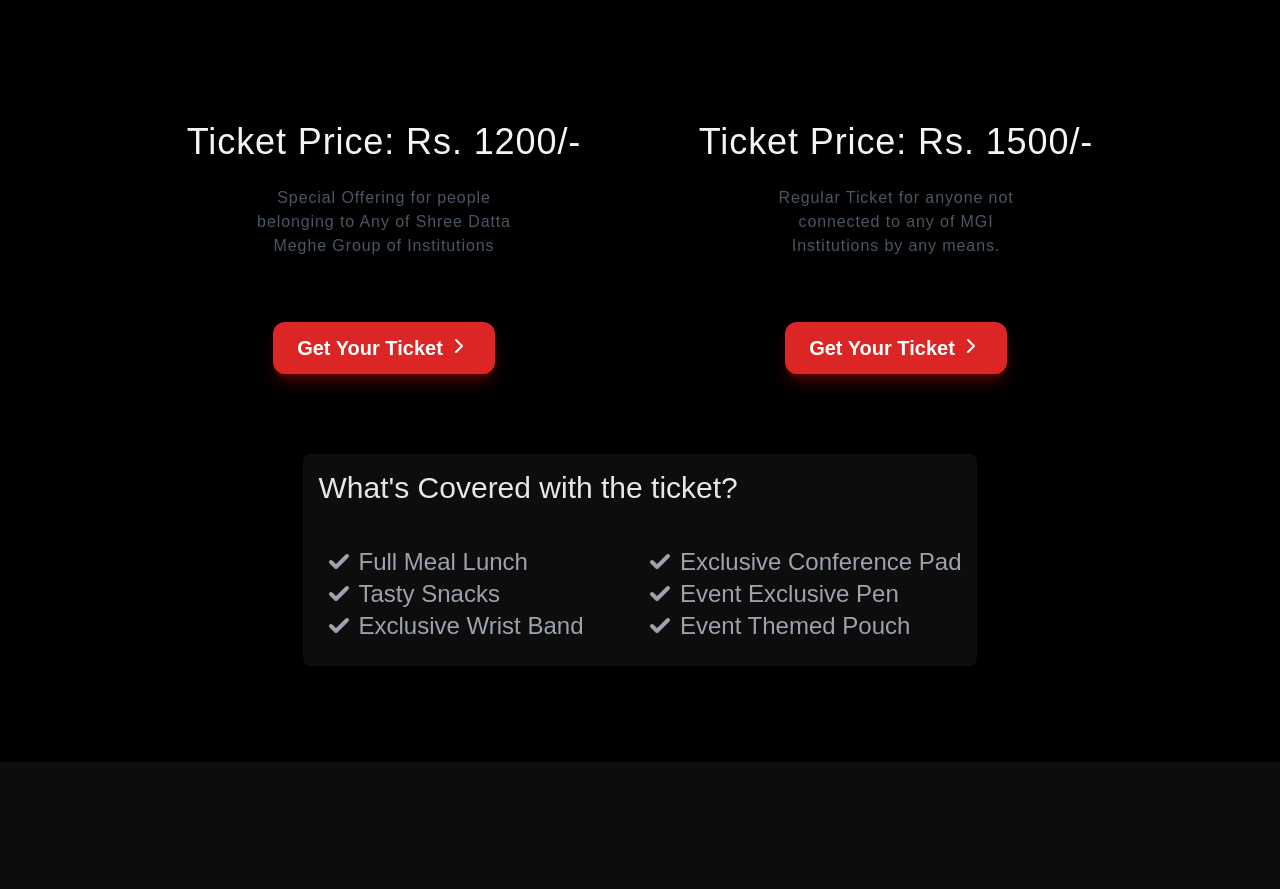
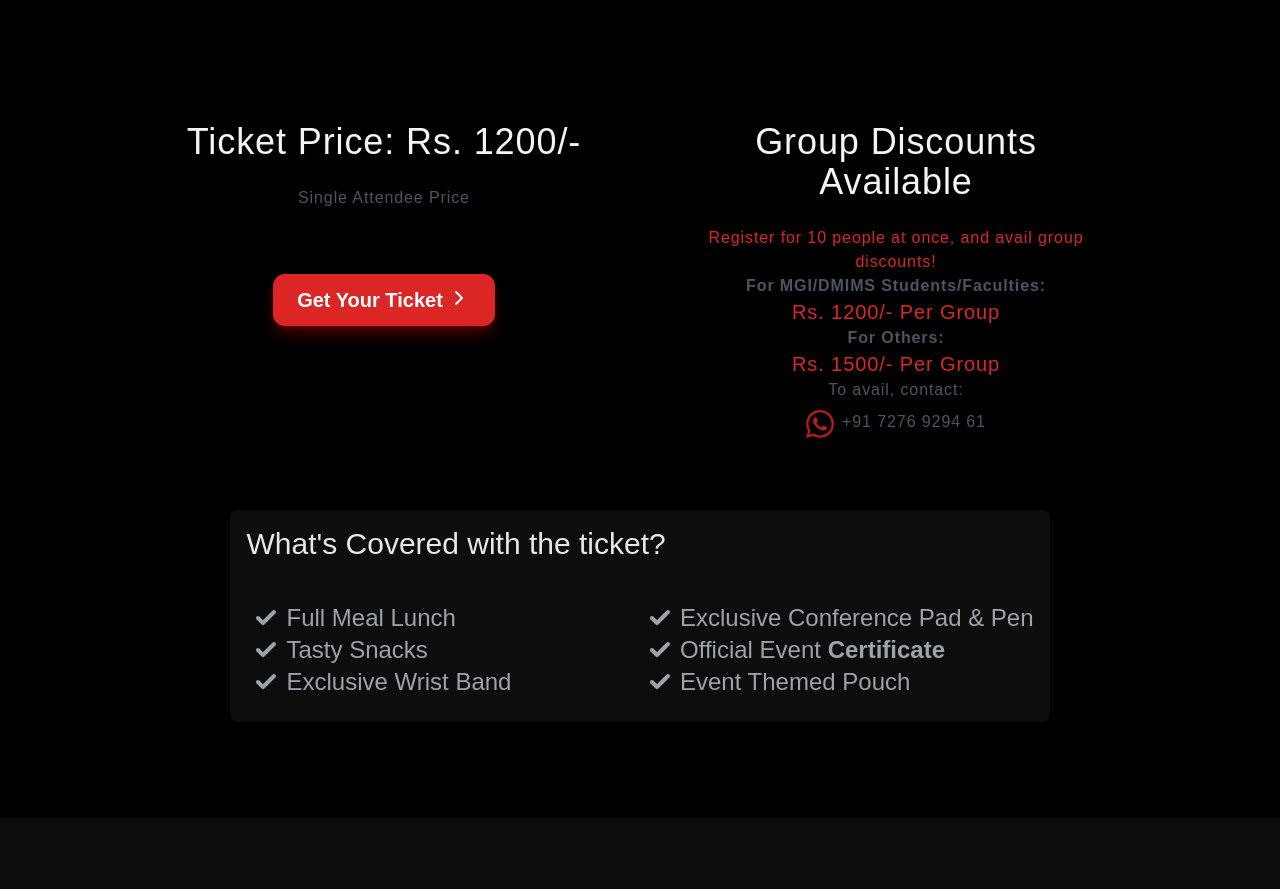
Before and after one commit to TEDxYCCE/tedxycce2022, a Next.js app: page / in a window 1280 px wide. Shown: the part 2900-3789 px from the top of the page. Built offline with nearby package versions, Linux system fonts and the light colour scheme; a small style sheet from the web is missing.

Commit message:
Tickets: Added Group Discounts

```diff
--- a/components/tickets.tsx
+++ b/components/tickets.tsx
@@ -19,8 +19,7 @@
 
               readymade gluten */}
               <div className="py-4 mt-2 text-base text-center text-gray-600 lg:px-24 xl:px-20">
-                Special Offering for people belonging to Any of Shree Datta
-                Meghe Group of Institutions
+                Single Attendee Price
               </div>
             </h1>
 
@@ -38,27 +37,50 @@
           </div>
           <div className="flex flex-col items-center text-center lg:flex-grow md:w-5/6 md:px-10 ">
             <h1 className="mb-2 text-xl font-medium leading-5 tracking-wide sm:text-4xl ">
-              Ticket Price: Rs. 1500/-
+              Group Discounts Available
               {/* <br className="hidden lg:inline-block" />
 
               readymade gluten */}
-              <div className="py-4 mt-2 text-base text-center text-gray-600 lg:px-24 xl:px-20">
-                Regular Ticket for anyone not connected to any of MGI
-                Institutions by any means.
+              <div className="py-4 mt-2 text-base text-center text-gray-600 ">
+                <span className="text-red-600">
+                  Register for 10 people at once, and avail group discounts!
+                </span>
+                <ul>
+                  {" "}
+                  <li>
+                    <b> For MGI/DMIMS Students/Faculties:</b>
+                  </li>
+                  <li className="text-xl text-red-600">Rs. 1200/- Per Group</li>
+                  <li>
+                    <b> For Others:</b>
+                  </li>
+                  <li className="text-xl text-red-600">Rs. 1500/- Per Group</li>
+                </ul>
+                To avail, contact:
+                <a
+                  target="_blank"
+                  rel="noreferrer"
+                  className="flex justify-center gap-2 py-2"
+                  href="https://wa.me/7276929461?text=Hello%20Anmoldeep%2C%20%0AI%20want%20to%20avail%20the%20group%20Discount%20for%20TEDxYCCE!%0A"
+                >
+                  <svg
+                    xmlns="http://www.w3.org/2000/svg"
+                    fill="currentColor"
+                    viewBox="0 0 24 24"
+                    stroke="none"
+                    className="text-red-700 h-7 w-7"
+                  >
+                    <path
+                      strokeLinecap="round"
+                      strokeLinejoin="round"
+                      strokeWidth={2}
+                      d="M.057 24l1.687-6.163c-1.041-1.804-1.588-3.849-1.587-5.946.003-6.556 5.338-11.891 11.893-11.891 3.181.001 6.167 1.24 8.413 3.488 2.245 2.248 3.481 5.236 3.48 8.414-.003 6.557-5.338 11.892-11.893 11.892-1.99-.001-3.951-.5-5.688-1.448l-6.305 1.654zm6.597-3.807c1.676.995 3.276 1.591 5.392 1.592 5.448 0 9.886-4.434 9.889-9.885.002-5.462-4.415-9.89-9.881-9.892-5.452 0-9.887 4.434-9.889 9.884-.001 2.225.651 3.891 1.746 5.634l-.999 3.648 3.742-.981zm11.387-5.464c-.074-.124-.272-.198-.57-.347-.297-.149-1.758-.868-2.031-.967-.272-.099-.47-.149-.669.149-.198.297-.768.967-.941 1.165-.173.198-.347.223-.644.074-.297-.149-1.255-.462-2.39-1.475-.883-.788-1.48-1.761-1.653-2.059-.173-.297-.018-.458.13-.606.134-.133.297-.347.446-.521.151-.172.2-.296.3-.495.099-.198.05-.372-.025-.521-.075-.148-.669-1.611-.916-2.206-.242-.579-.487-.501-.669-.51l-.57-.01c-.198 0-.52.074-.792.372s-1.04 1.016-1.04 2.479 1.065 2.876 1.213 3.074c.149.198 2.095 3.2 5.076 4.487.709.306 1.263.489 1.694.626.712.226 1.36.194 1.872.118.571-.085 1.758-.719 2.006-1.413.248-.695.248-1.29.173-1.414z"
+                    />
+                  </svg>
+                  +91 7276 9294 61
+                </a>
               </div>
             </h1>
-
-            {/* Button to Ticket Form */}
-            <div className="mx-auto text-xl text-center">
-              <Button
-                type="external"
-                variant="filled"
-                href="https://payments.cashfree.com/forms/tedxycce"
-                className="my-10"
-              >
-                Get Your Ticket
-              </Button>
-            </div>
           </div>
         </div>
         {/* quote box */}
@@ -121,7 +143,7 @@
                       <polyline points="20 6 9 17 4 12"></polyline>
                     </svg>
                   </span>{" "}
-                  <span>Exclusive Conference Pad</span>
+                  <span>Exclusive Conference Pad & Pen</span>
                 </div>
                 <div className="flex ">
                   <span>
@@ -157,7 +179,9 @@
                       <polyline points="20 6 9 17 4 12"></polyline>
                     </svg>
                   </span>{" "}
-                  <span>Event Exclusive Pen</span>
+                  <span>
+                    Official Event <b> Certificate </b>
+                  </span>
                 </div>
                 <div className="flex ">
                   <span>
```
